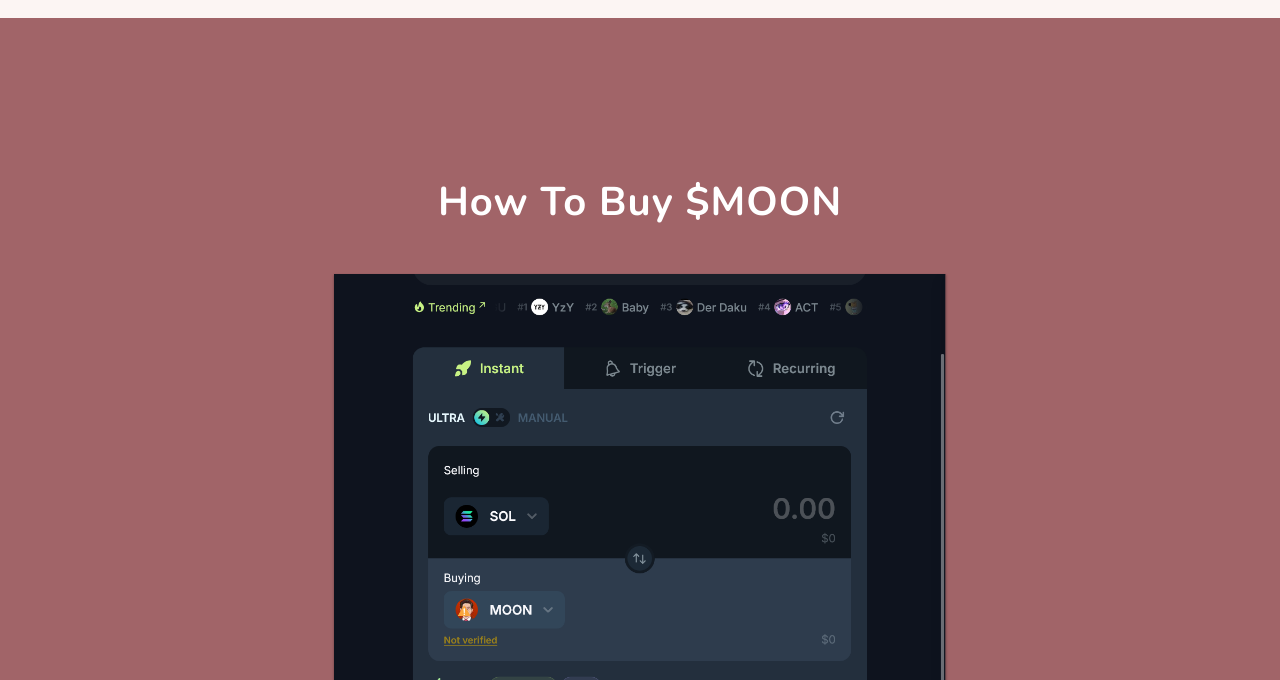
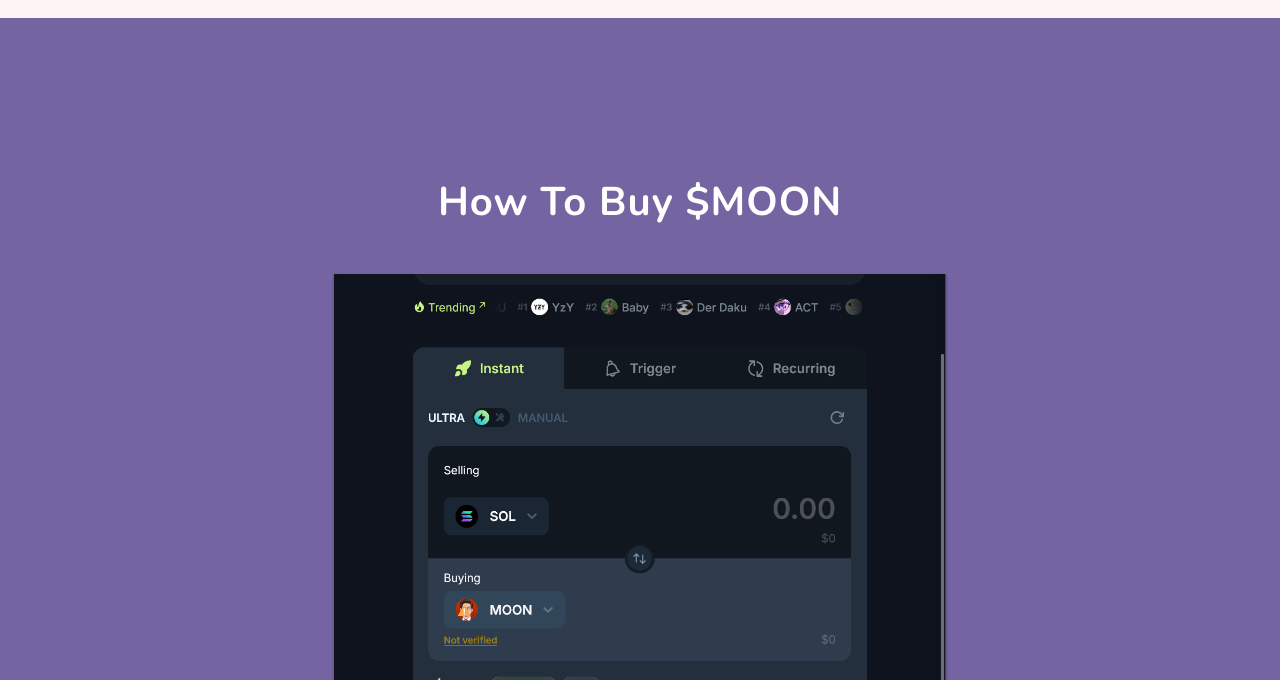
Before and after one commit to heartbitdao040/homepage, a plain HTML site: page main/index.html in a window 1280 px wide. Shown: the part 7400-8080 px from the top of the page. Drawn offline with nearby package versions, Linux system fonts and the light colour scheme.

Commit message:
20250314_KMS_Beta.0.8

```diff
--- a/main/index.html
+++ b/main/index.html
@@ -226,7 +226,7 @@
         </section>
 
          <!-- HOW TO BUY $MOON  -->
-         <section class="about-section text-center" id="howtobuy">
+         <section class="about-section text-center bg-secondary" id="howtobuy">
             <div class="container px-4 px-lg-5">
                 <div class="row gx-4 gx-lg-5 justify-content-center">
                     <div class="col-md-10 col-lg-8 mx-auto text-center">
```
